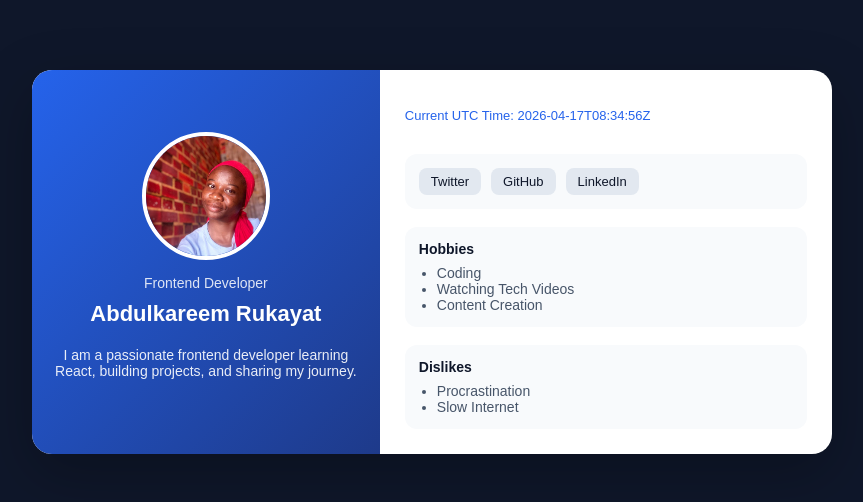
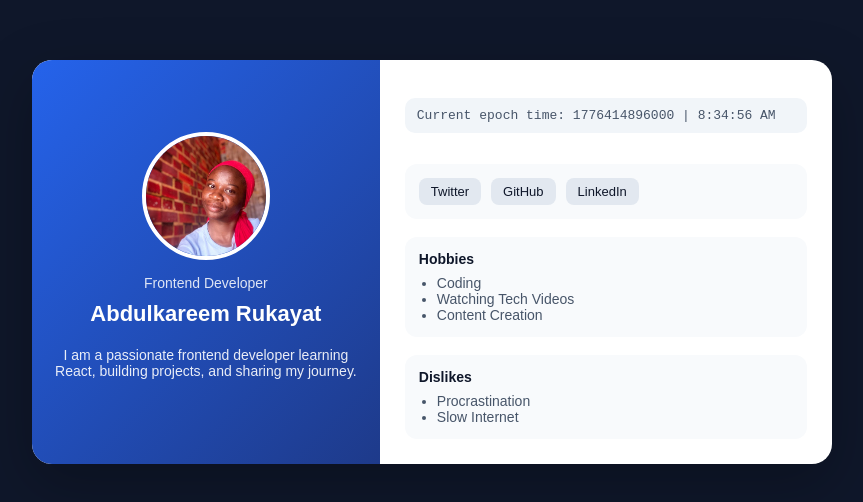
Before and after one commit to adebimpe01/hng-1b-task, a plain HTML site: page index.html in a window 1280 px wide. Shown: the part 138-640 px from the top of the page, without its empty margins (208-1071 px from the left). Drawn offline with Linux system fonts and the light colour scheme.

Commit message:
make the time friendly

```diff
--- a/script.js
+++ b/script.js
@@ -1,11 +1,12 @@
+const timeEl = document.getElementById("time");
+
 function updateTime() {
-    const timeElement = document.getElementById("time");
-
     const now = new Date();
 
-    const utcTime = now.toISOString().split(".")[0] + "Z";
+    const epoch = Date.now();
+    const localTime = now.toLocaleTimeString();
 
-    timeElement.textContent = `Current UTC Time: ${utcTime}`;
+    timeEl.textContent = `Current epoch time: ${epoch} | ${localTime}`;
 }
 
 updateTime();
--- a/style.css
+++ b/style.css
@@ -70,8 +70,18 @@ body {
 
 #time {
     font-size: 13px;
-    color: #2563eb;
-    font-weight: 500;
+    color: #475569;
+    background: #f1f5f9;
+    padding: 10px 12px;
+    border-radius: 10px;
+    display: inline-block;
+    font-family:  monospace;
+    transition: all 0.2s ease;
+}
+
+#time:hover {
+    background: #e2e8f0;
+    transform: translateY(-2px);
 }
 
 .profile-content section,
```
Also changed, not shown: index.html (+0 -2 lines).
